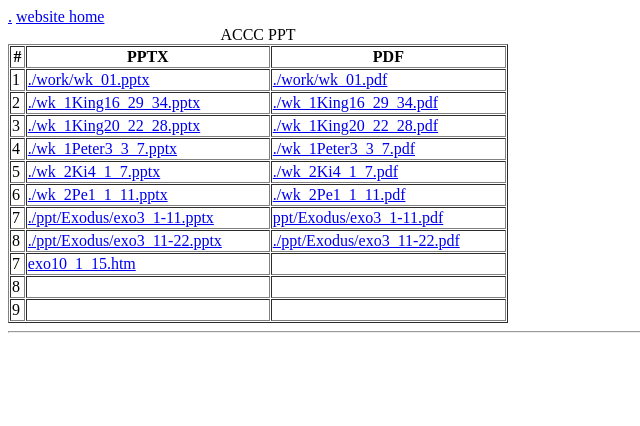
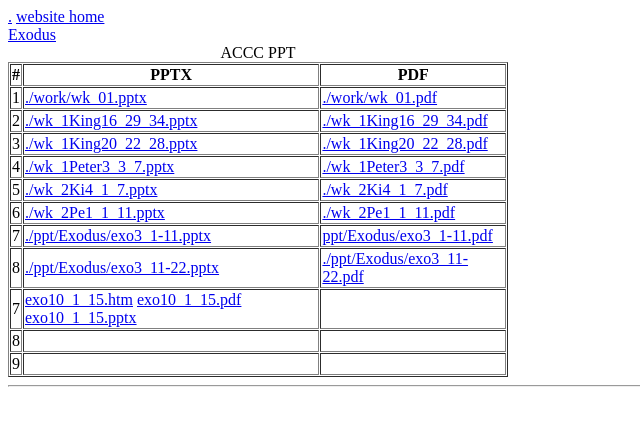
Before and after one commit to wdingbox/accc_2025_pp, a plain HTML site: page index.htm in a window 1280 px wide. Shown: the whole page, without its empty margins (0-640 px from the left). Drawn offline with Linux system fonts and the light colour scheme.

Commit message:
../../index.htm

```diff
--- a/index.htm
+++ b/index.htm
@@ -15,6 +15,8 @@
 
     <a href="https://wdingbox.github.io/accc_2025_pp/">website home</a>
     <br>
+
+    <a href="./ppt/Exodus/index.htm">Exodus</a>
 
 
 
@@ -72,6 +74,8 @@
                 <td>7</td>
                 <td>
                     <a href="./ppt/Exodus/exo10_1_15.htm">exo10_1_15.htm</a>
+                    <a href="./ppt/Exodus/exo10_1_15.pdf">exo10_1_15.pdf</a>
+                    <a href="./ppt/Exodus/exo10_1_15.pptx">exo10_1_15.pptx</a>
                 </td>
                 <td>&nbsp;</td>
             </tr>
```
